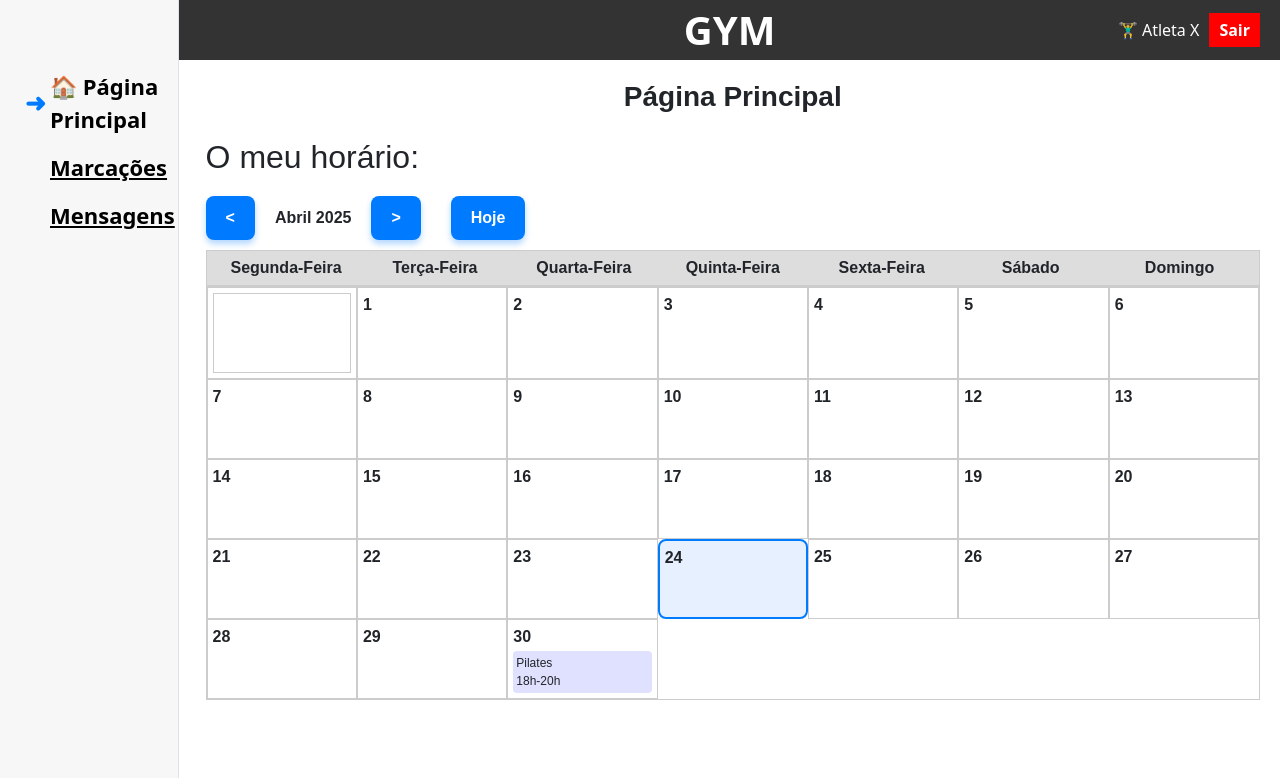
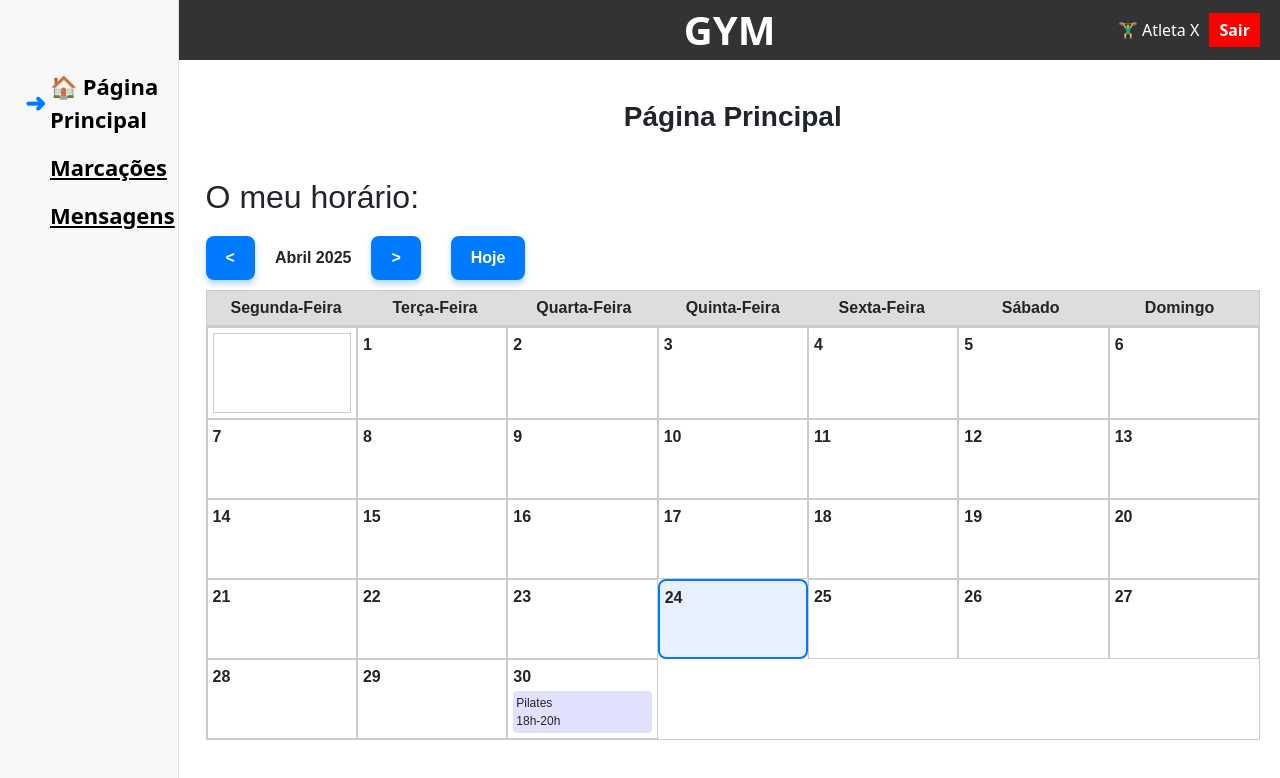
Before and after one commit to RCosmee/DIAM, a React (Create React App) app in the folder projeto/sitepr/votacao-frontend/: page / in a window 1280 px wide. Shown: the top 778 px of the page. Built offline with nearby package versions, Linux system fonts and the light colour scheme.

Commit message:
subtitulo

```diff
--- a/projeto/sitepr/votacao-frontend/src/PaginaPrincipal.css
+++ b/projeto/sitepr/votacao-frontend/src/PaginaPrincipal.css
@@ -4,11 +4,12 @@
   font-family: Arial, sans-serif;
 }
 
-.subtitulo {
+.subtituloPP {
   text-align: center;
   font-size: 28px;
   margin-bottom: 24px;
   font-weight: bold;
+  padding: 20px;
 }
 
 .conteudo {
--- a/projeto/sitepr/votacao-frontend/src/PaginaPrincipal.js
+++ b/projeto/sitepr/votacao-frontend/src/PaginaPrincipal.js
@@ -55,7 +55,7 @@ const PaginaPrincipal = () => {
   return (
     <div className="pagina-principal">
       <div className="conteudo">
-        <h1 className="subtitulo">Página Principal</h1>
+        <h1 className="subtituloPP">Página Principal</h1>
         <h2>O meu horário:</h2>
 
         <div className="calendario">
```
